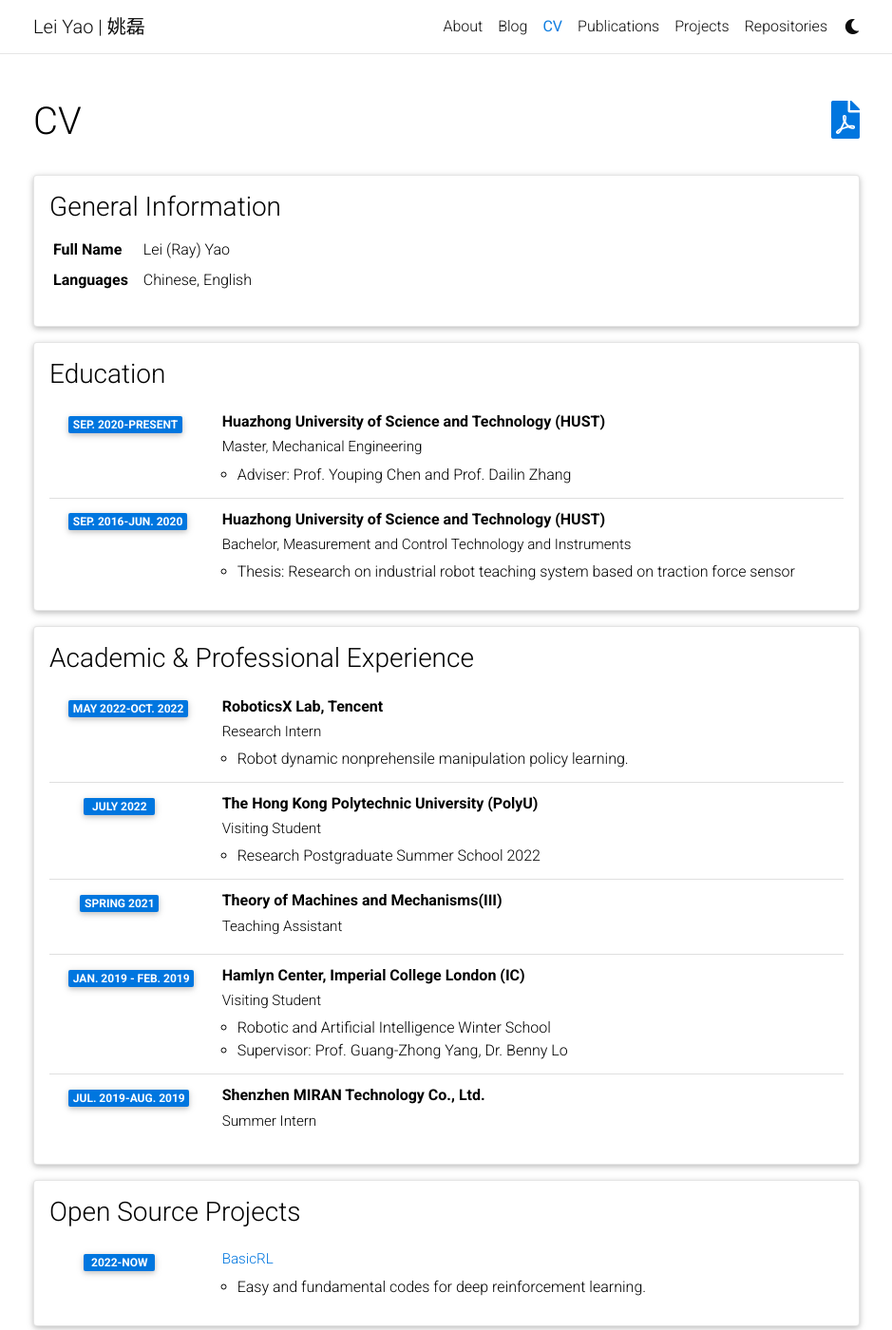
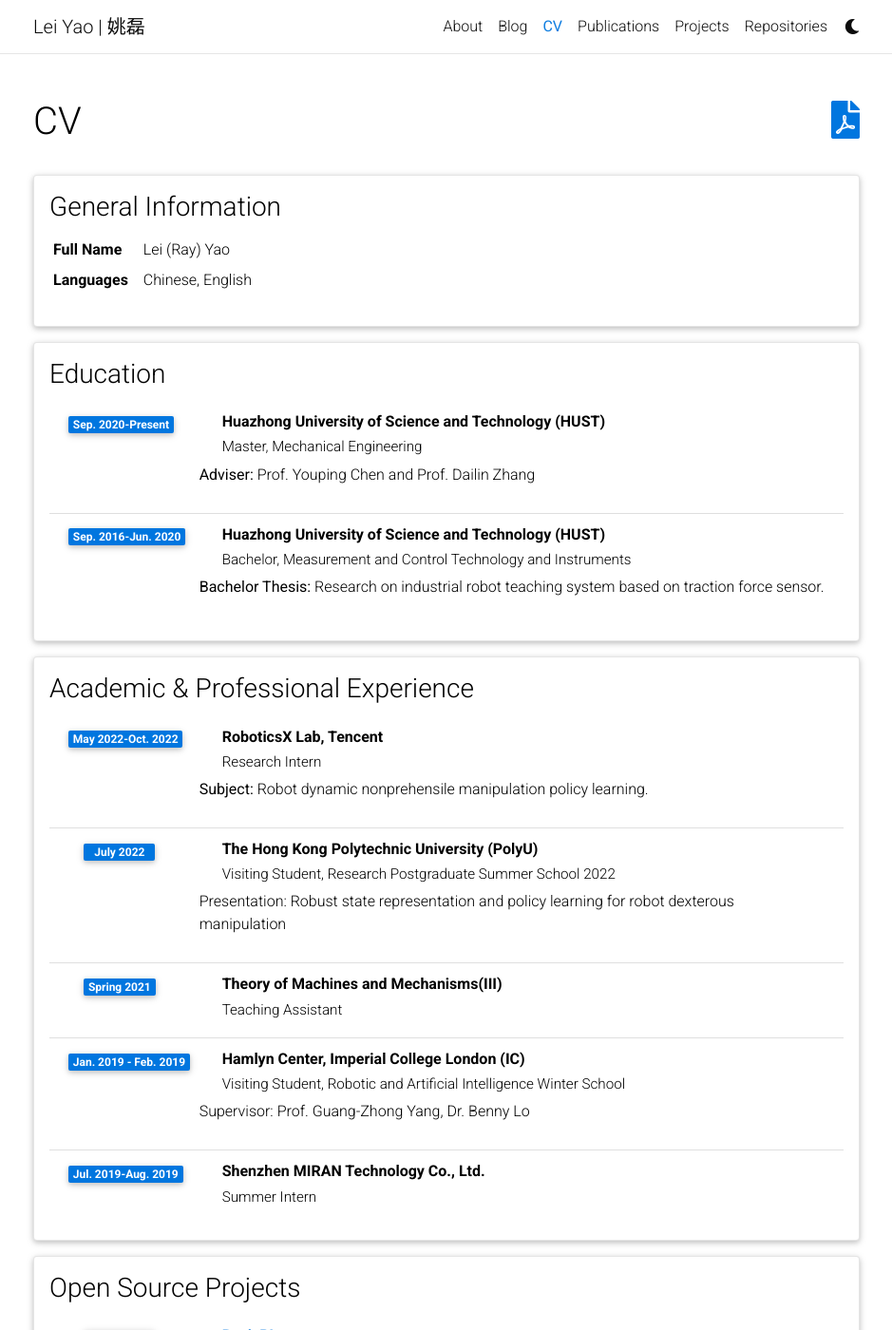
Before and after one commit to RayYoh/RayYoh.github.io, a Jekyll site: the page built from _pages/cv.md, in a window 1280 px wide and 1400 px high. Shown: the whole window at 95% size, without its empty margins (170-1109 px from the left). Built offline with Jekyll 4.4.1, drawn with Linux system fonts in a browser that asks for light colours; comment, search, counter and statistics services are not loaded; a style sheet for code colours, icons or effects is not loaded.

Commit message:
update cv

```diff
--- a/_config.yml
+++ b/_config.yml
@@ -220,7 +220,7 @@ jekyll-archives:
     tag: '/blog/tag/:name/'
     category: '/blog/category/:name/'
 
-display_tags: ['Robot-Learning', 'leetcode'] # this tags will be dispalyed on the front page of your blog
+display_tags: ['robot-learning', 'leetcode'] # this tags will be dispalyed on the front page of your blog
 
 # -----------------------------------------------------------------------------
 # Jekyll Scholar
--- a/_data/cv.yml
+++ b/_data/cv.yml
@@ -12,12 +12,12 @@
     - institution: Huazhong University of Science and Technology (HUST)
       title: Master, Mechanical Engineering
       year: Sep. 2020-Present
-      description: 'Adviser: Prof. Youping Chen and Prof. Dailin Zhang'
+      description: '<b>Adviser:</b> Prof. Youping Chen and Prof. Dailin Zhang'
 
     - institution: Huazhong University of Science and Technology (HUST)
       title: Bachelor, Measurement and Control Technology and Instruments
       year: Sep. 2016-Jun. 2020
-      description: 'Thesis: Research on industrial robot teaching system based on traction force sensor'
+      description: '<b>Bachelor Thesis:</b> Research on industrial robot teaching system based on traction force sensor.'
 
 - title: Academic & Professional Experience
   type: time_table
@@ -25,23 +25,21 @@
     - institution: RoboticsX Lab, Tencent
       title: Research Intern
       year: May 2022-Oct. 2022
-      description: Robot dynamic nonprehensile manipulation policy learning.
+      description: '<b>Subject:</b> Robot dynamic nonprehensile manipulation policy learning.'
 
     - institution: The Hong Kong Polytechnic University (PolyU)
-      title: Visiting Student
+      title: Visiting Student, Research Postgraduate Summer School 2022
       year: July 2022
-      description: Research Postgraduate Summer School 2022
+      description: 'Presentation: Robust state representation and policy learning for robot dexterous manipulation'
 
     - institution: Theory of Machines and Mechanisms(III)
       title: Teaching Assistant
       year: Spring 2021
 
     - institution: Hamlyn Center, Imperial College London (IC)
-      title: Visiting Student
+      title: Visiting Student, Robotic and Artificial Intelligence Winter School
       year: Jan. 2019 - Feb. 2019
-      description:
-        - Robotic and Artificial Intelligence Winter School
-        - 'Supervisor: Prof. Guang-Zhong Yang, Dr. Benny Lo'
+      description: 'Supervisor: Prof. Guang-Zhong Yang, Dr. Benny Lo'
 
     - institution: Shenzhen MIRAN Technology Co., Ltd.
       title: Summer Intern
@@ -50,7 +48,7 @@
 - title: Open Source Projects
   type: time_table
   contents:
-    - title: <a href="https://github.com/RayYoh/BasicRL">BasicRL</a>
+    - institution: <a href="https://github.com/RayYoh/BasicRL">BasicRL</a>
       year: 2022-now
       description: Easy and fundamental codes for deep reinforcement learning.
 
--- a/_includes/cv/time_table.html
+++ b/_includes/cv/time_table.html
@@ -4,7 +4,7 @@
         <div class="row">
           {% if content.year %}
             <div class="col-xs-2 cl-sm-2 col-md-2 text-center" style="width: 75px;">
-              <span class="badge font-weight-bold danger-color-dark text-uppercase align-middle" style="min-width: 75px;">
+              <span class="badge font-weight-bold danger-color-dark text-capitalize align-middle" style="min-width: 75px;">
                 {{ content.year }}
               </span>
             </div>
@@ -17,7 +17,7 @@
             <h6 class="ml-1 ml-md-4" style="font-size: 0.95rem;">{{content.title}}</h6>
             {% endif %}
             {% if content.description %}
-              <ul class="items">
+              <!-- <ul class="items">
                 {% for item in content.description %}
                   <li>
                     {% if item.contents %}
@@ -32,7 +32,8 @@
                     {% endif %}
                   </li>
                 {% endfor %}
-              </ul>
+              </ul> -->
+              <p class="desc">{{ content.description }}</p>
             {% endif %}
             {% if content.items %}
               <ul class="items">
--- a/_layouts/about.html
+++ b/_layouts/about.html
@@ -12,7 +12,8 @@ layout: default
                 </h1>
                 <p class="desc">{{ page.profile.description }}</p>
             </div>
-            <div class="col-sm-3">
+            <div class="col-sm-3 align-items-center">
+              <p> </p>
               <img style="width: 350px" src="../assets/img/hust_logo.png">
               <p> </p>
               <img style="width: 200px" src="../assets/img/tencent_logo.png">
```
Also changed, not shown: _layouts/aboutnew.html (deleted, +0 -44 lines).
